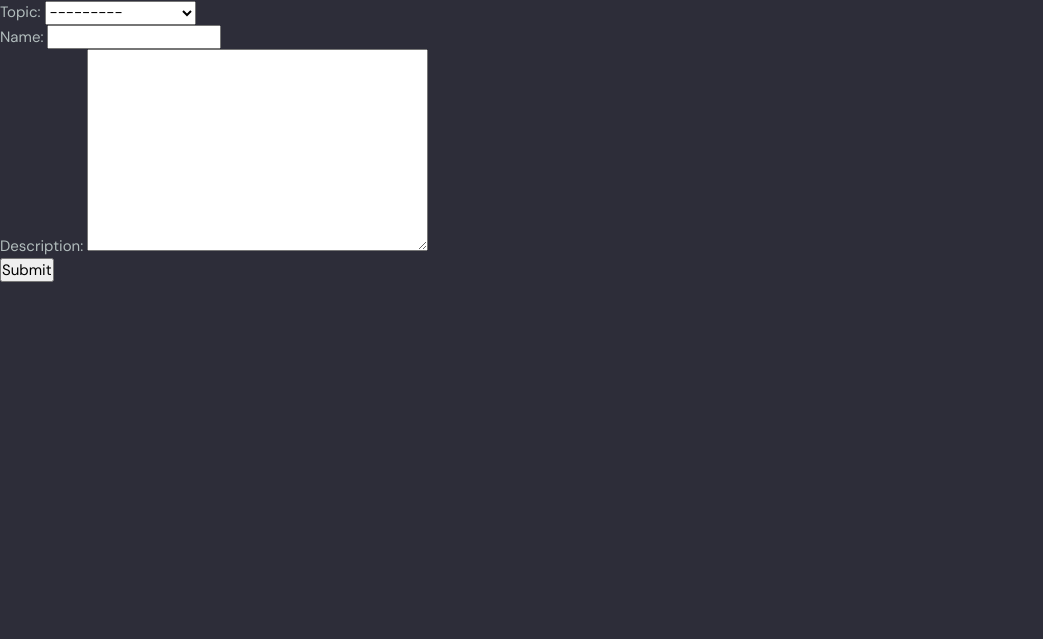
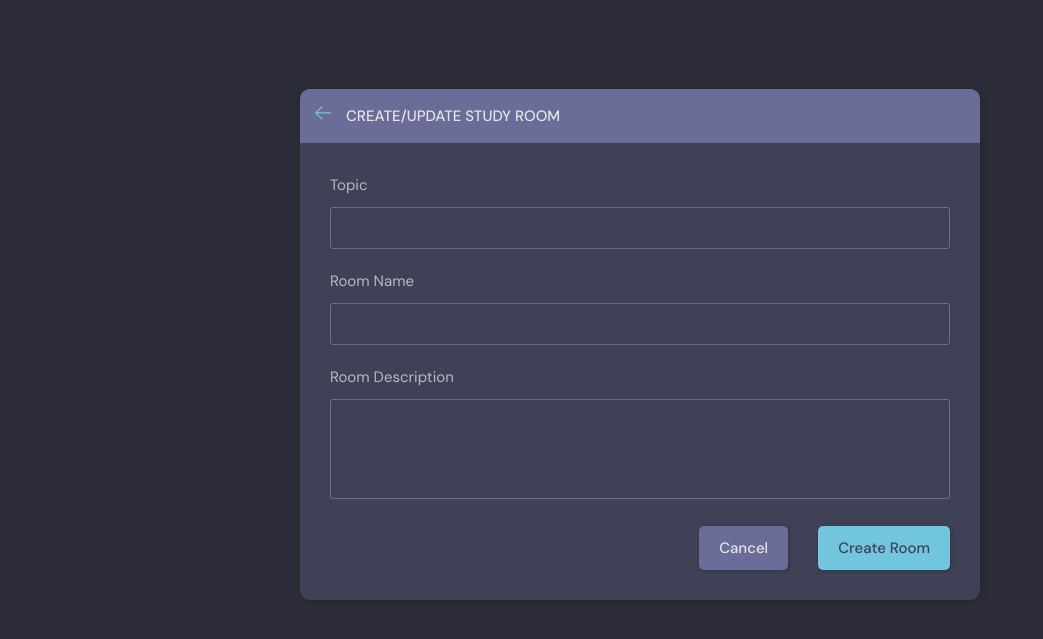
Before and after one commit to Edwinromerojr/ChatGroup, a Django app: page /create-room/ in a window 1280 px wide. Shown: the part 76-715 px from the top of the page, without its empty margins (0-1043 px from the left). Run offline with Django 4.2, Linux system fonts and the light colour scheme; a user stored in the database is signed in; data comes from the database, SQL or seed files in the repository; both versions use the stored data as it was after the commit.

Commit message:
create room

```diff
--- a/studybud/base/templates/base/home.html
+++ b/studybud/base/templates/base/home.html
@@ -31,7 +31,8 @@
           <h2>Study Room</h2>
           <p>{{room_count}} Rooms available</p>
         </div>
-        <a class="btn btn--main" href="create-room.html">
+
+        <a class="btn btn--main" href="{% url 'create-room' %}">
           <svg version="1.1" xmlns="http://www.w3.org/2000/svg" width="32" height="32" viewBox="0 0 32 32">
             <title>add</title>
             <path
--- a/studybud/base/templates/base/room_form.html
+++ b/studybud/base/templates/base/room_form.html
@@ -1,9 +1,64 @@
 {% extends "main.html" %}
 
 {% block content %}
-    <form method="POST" action="">
-        {% csrf_token %}
-        {{form.as_p}}
-        <input type="submit" value="Submit">
-    </form>
+  <main class="create-room layout">
+    <div class="container">
+      <div class="layout__box">
+        <div class="layout__boxHeader">
+          <div class="layout__boxTitle">
+            <a href="{% url 'home' %}">
+              <svg version="1.1" xmlns="http://www.w3.org/2000/svg" width="32" height="32" viewBox="0 0 32 32">
+                <title>arrow-left</title>
+                <path
+                  d="M13.723 2.286l-13.723 13.714 13.719 13.714 1.616-1.611-10.96-10.96h27.625v-2.286h-27.625l10.965-10.965-1.616-1.607z">
+                </path>
+              </svg>
+            </a>
+            <h3>Create/Update Study Room</h3>
+          </div>
+        </div>
+        <div class="layout__body">
+          <form class="form" action="" method="POST">
+            {% csrf_token %}
+
+            <div class="form__group">
+                <label for="room_topic">Topic</label>
+                <input required type="text" name="topic" id="room_topic" list="topic-list" />
+                <datalist id="topic-list">
+                  <select id="room_topic">
+                    {% for topic in topics %}
+                    <option value="{{topic.name}}">{{topic.name}}</option>
+                    {% endfor %}
+                  </select>
+                </datalist>
+            </div>
+
+
+            <div class="form__group">
+                <label for="room_name">Room Name</label>
+                {{form.name}}
+            </div>
+
+            <div class="form__group">
+                <label for="room_description">Room Description</label>
+                {{form.description}}
+            </div>
+
+            {% comment %} {% for field in form %}
+            <div class="form__group">
+              <label for="room_name">{{field.label}}</label>
+              {{field}}
+            </div>
+            {% endfor %} {% endcomment %}
+
+
+            <div class="form__action">
+              <a class="btn btn--dark" href="{% url 'home' %}">Cancel</a>
+              <button class="btn btn--main" type="submit">Create Room</button>
+            </div>
+          </form>
+        </div>
+      </div>
+    </div>
+  </main>
 {% endblock %}
--- a/studybud/base/views.py
+++ b/studybud/base/views.py
@@ -106,16 +106,26 @@
 @login_required(login_url='login')
 def createRoom(request):
     form = RoomForm()
+    topics = Topic.objects.all()
 
     if request.method == "POST":
-        form = RoomForm(request.POST)
-        if form.is_valid():
-            room = form.save(commit=False)
-            room.host = request.user
-            room.save()
-            return redirect("home")
+        topic_name = request.POST.get('topic')
+        topic, created = Topic.objects.get_or_create(name=topic_name)
 
-    context = {'form': form}
+        Room.objects.create(
+            host = request.user,
+            topic = topic,
+            name = request.POST.get('name'),
+            description = request.POST.get('description')
+        )
+        # form = RoomForm(request.POST)
+        # if form.is_valid():
+        #     room = form.save(commit=False)
+        #     room.host = request.user
+        #     room.save()
+        return redirect("home")
+
+    context = {'form': form, 'topics': topics}
     return render(request, "base/room_form.html", context)
 
 
@@ -123,6 +133,7 @@
 def updateRoom(request, pk):
     room = Room.objects.get(id=pk)
     form = RoomForm(instance=room)
+    topics = Topic.objects.all()
 
     if request.user != room.host:
         return HttpResponse('You are not allowed here!!')
@@ -133,7 +144,7 @@
             form.save()
             return redirect("home")
 
-    context = {'form': form}
+    context = {'form': form, 'topics': topics}
     return render(request, "base/room_form.html", context)
 
 
```
Also changed, not shown: studybud/base/templates/base/room_form_old.html (added, +9 -0 lines), studybud/db.sqlite3.
